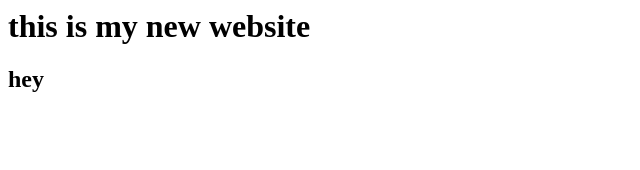
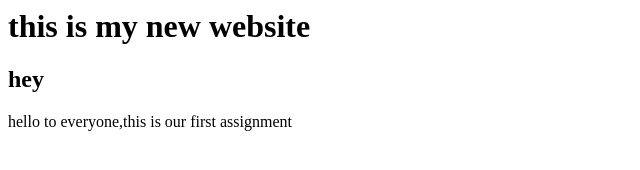
Before and after one commit to shubhamk18/shubhamk, a plain HTML site: page index.html in a window 1280 px wide. Shown: the whole page, without its empty margins (0-640 px from the left). Drawn offline with Linux system fonts and the light colour scheme.

Commit message:
Update index.html

```diff
--- a/index.html
+++ b/index.html
@@ -1,2 +1,3 @@
 <h1>this is my new website</h1>
 <h2>hey</h2>
+<p>hello to everyone,this is our first assignment</p>
```
